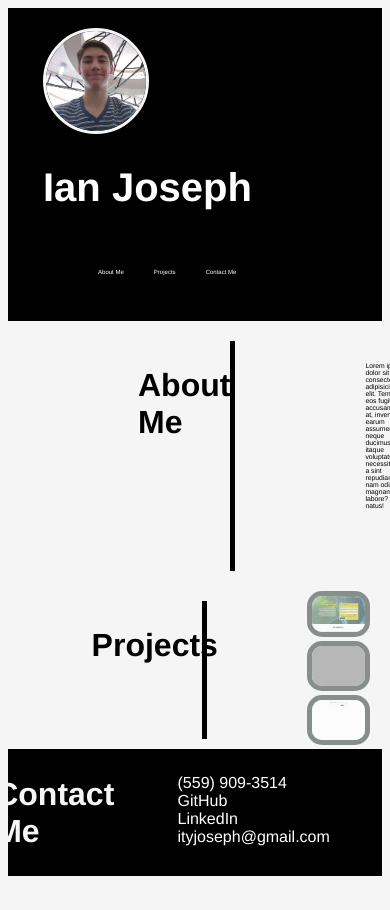
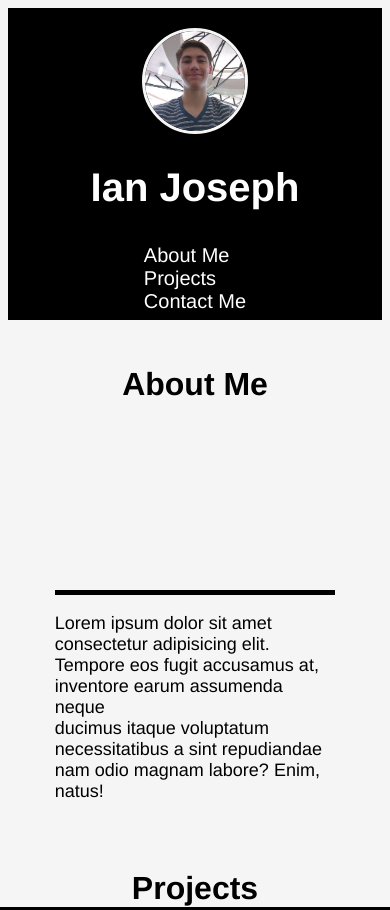
Before and after one commit to ebtaterbug/Professional_Portfolio, a plain HTML site: page index.html in a window 390 px wide. Shown: the top 910 px of the page. Before the commit the page ends 884 px from the top, so only its background shows below. Drawn offline with Linux system fonts and the light colour scheme; grey boxes are pictures that could not be loaded.

Commit message:
update css media query

```diff
--- a/assets/css/style.css
+++ b/assets/css/style.css
@@ -193,3 +193,145 @@ footer ul li a {
     justify-content: space-between;
     margin: 0 20px;
 }
+
+
+@media screen and (max-width: 768px) {
+    /* Header */
+    header {
+        padding-bottom: 0;
+        justify-content: center;
+        position: relative;
+    }
+
+    header img {
+        margin: 0;
+    }
+
+    header h1 {
+        width: 100%;
+        text-align: center;
+    }
+
+    header a {
+        margin: 0;
+    }
+
+    header nav ul {
+        margin-top: 20px;
+        width: 100%;
+        justify-content: center;
+        padding: 0;
+        display: inline;
+    }
+
+
+    header nav ul li a {
+        font-size: 20px;
+        margin: 0;
+        padding: 15px;
+        padding: 5px;
+        display: inline;
+    }
+
+    /*End Header*/
+
+    /* About Me */
+
+    .section1 {
+        justify-content: center;
+        position: relative;
+        padding-bottom: 0;
+        flex-wrap: wrap;
+    }
+
+    .about-me {
+        border: none;
+    }
+
+    h2 {
+        min-width: 300px;
+        justify-content: center;
+        margin-bottom: 0;
+        text-align: center;
+    }
+
+    .text {
+        border-top: 5px solid black;
+        margin: 0;
+        display: inline;
+    }
+
+    p {
+        font-size: large;
+    }
+
+    /* End About Me */
+
+    /* Start Projects */
+
+    .section2 {
+        justify-content: center;
+        position: relative;
+        padding-bottom: 0;
+        flex-wrap: wrap;
+    }
+
+    .projects {
+        min-width: 200px;
+    }
+
+    .section2 .images {
+        margin-right: 0;
+    }
+
+    .projects {
+        border-bottom: 5px solid black;
+        border-right: none;
+        min-width: 400px;
+        margin: 45px;
+    }
+
+    .projects h2 {
+        margin: 0;
+    }
+
+    #run-buddy {
+        margin-top: 75px;
+    }
+
+    /* End Projects */
+
+    /*Start Header*/
+
+    footer {
+        display: flex;
+        justify-content: center;
+        flex-wrap: wrap;
+    }
+
+    footer h1 {
+        width: 100%;
+        text-align: center;
+        flex-wrap: wrap;
+    }
+
+    #contact-me {
+        margin: 30px 0 15px 0;
+    }
+
+    footer ul li {
+        display: table;
+    }
+
+    footer ul li a {
+        padding: 5px;
+    }
+
+    .contact-info {
+        padding: 0;
+    }
+
+    footer div {
+        margin-bottom: 30px;
+    }
+}
```
